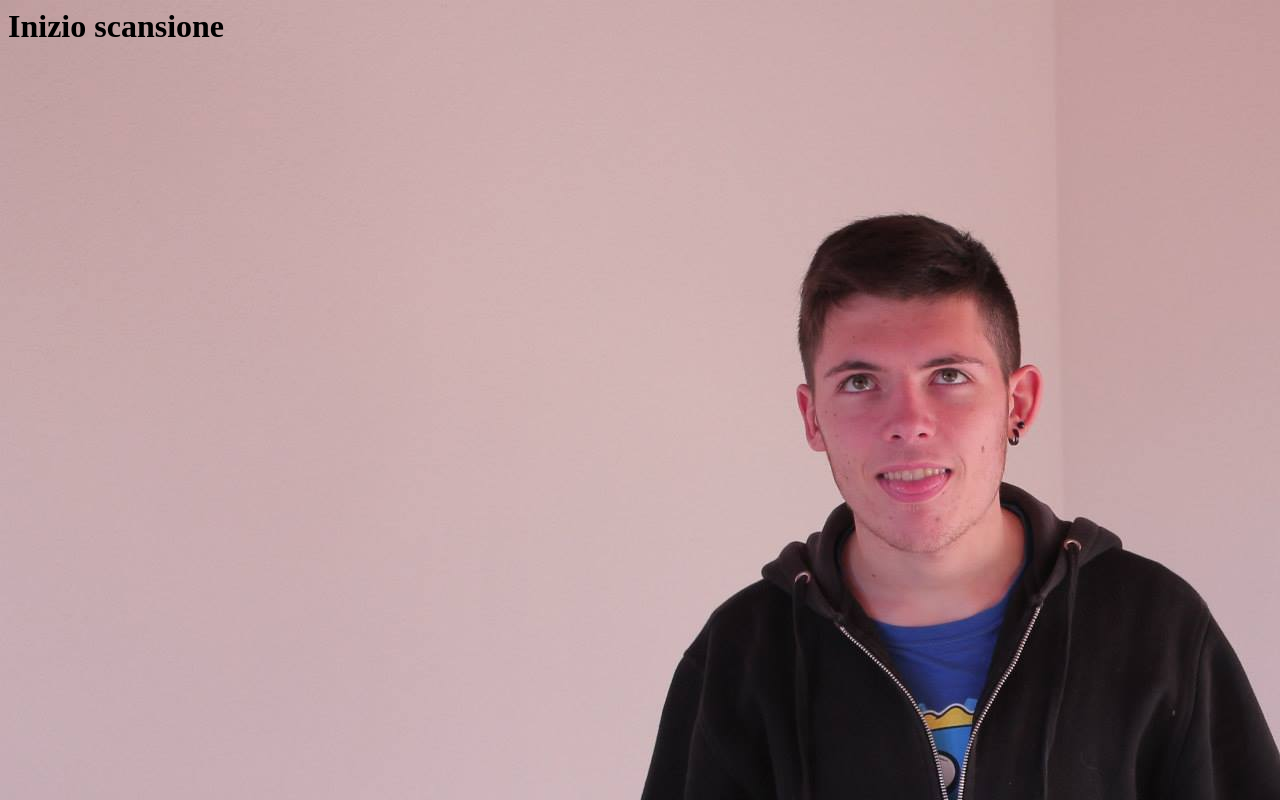
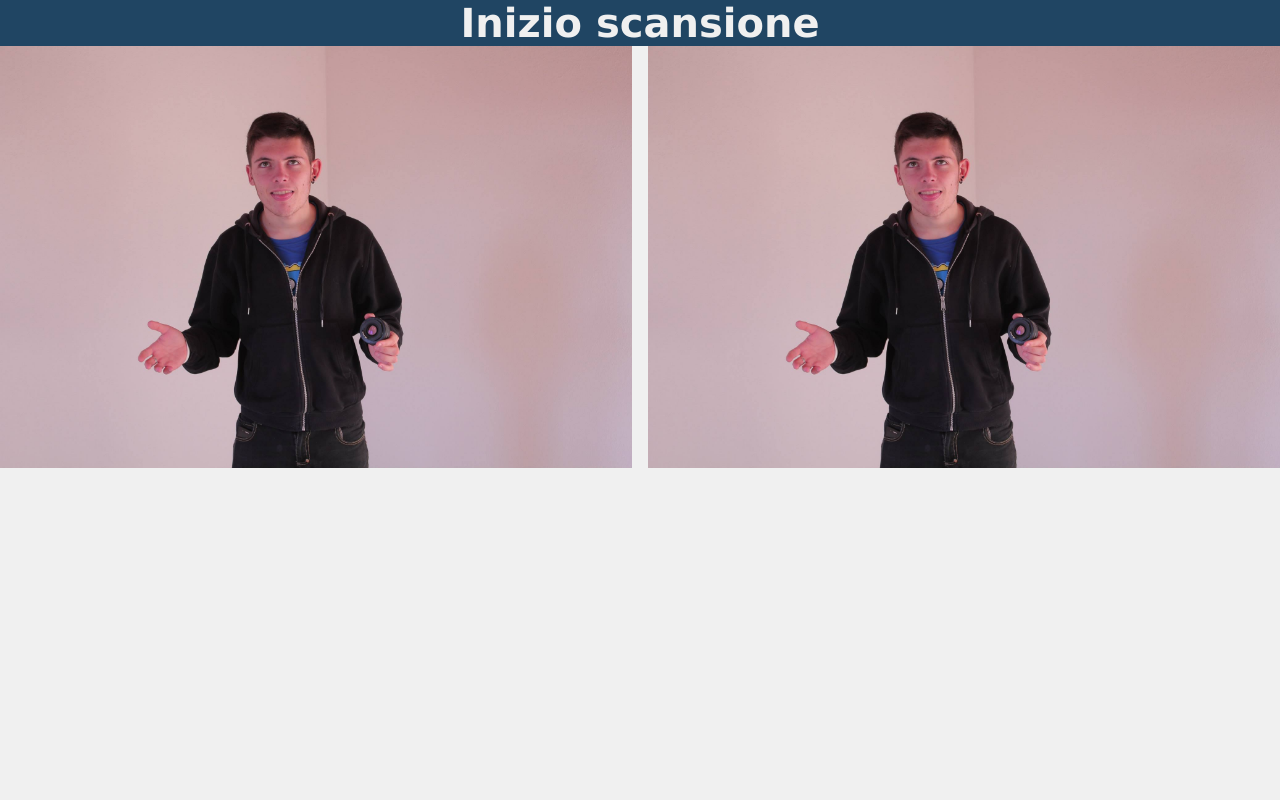
Before and after one commit to silviafrau/batProject, a plain HTML site: page interfaccia/startscan.html in a window 1280 px wide. Drawn offline with Linux system fonts and the light colour scheme; files whose address does not match are found by name.

Commit message:
ultimo aggiornamento

```diff
--- /dev/null
+++ b/interfaccia/client/grafica_startscan.css
@@ -0,0 +1,32 @@
+#title{
+	text-align: center;
+	font-family: Verdana;
+    color: #f0f0f0;
+    font-size: 40px;
+	margin-bottom: 0;
+	margin-top: -8px;
+	margin-left: -8px;
+	margin-right: -8px;
+    background-color: #204563;
+}
+
+#body{
+	background-color: #f0f0f0;
+}
+
+
+
+#img_sx{
+	float: left;
+	margin-left: -8px;
+	height:	auto;
+	width: 50%;
+}
+
+
+#img_dx{
+	float: right;
+	margin-right:  -8px;
+	height: auto;
+	width: 50%;
+}
--- a/interfaccia/startscan.html
+++ b/interfaccia/startscan.html
@@ -1,10 +1,17 @@
 <html>
 	<head>
 		<title>Startscan</title>
-		<link href="./client/grafica.css" rel="stylesheet" type="text/css">
+		<link href="./client/grafica_startscan.css" rel="stylesheet" type="text/css">
 	</head>
-	<body>
-		<h1 class="title">Inizio scansione</h1>
+
+	<body id="body">
+		<h1 id="title">Inizio scansione</h1>
+
+		<div>
+			<img id="img_sx" src="./gay.jpg">
+			<img id="img_dx" src="./gay.jpg">
+		</div>
+
 
 
 	</body>
```
Also changed, not shown: interfaccia/js/script.js (+13 -0 lines), 1 other file.
